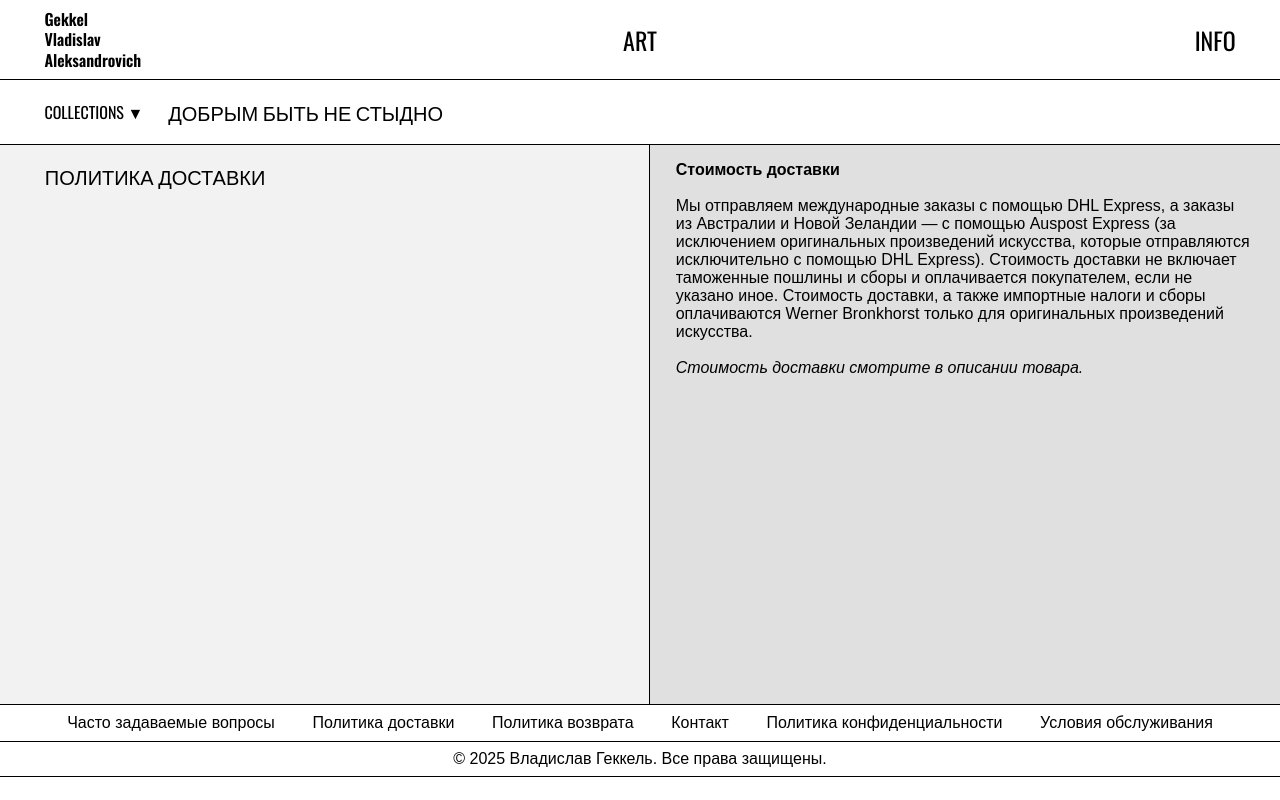
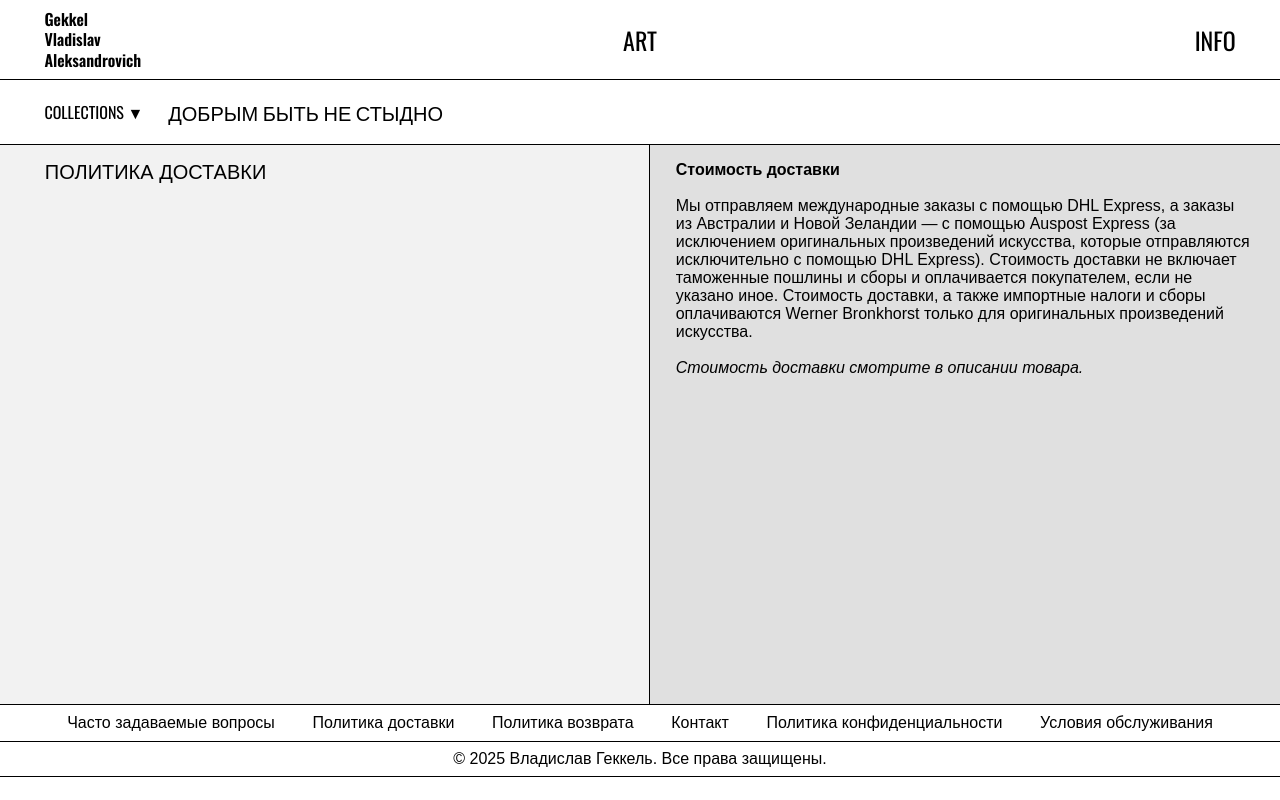
Before and after one commit to Gekkel1997/Vladislav_Gekkel, a plain HTML site: page contacts1.html in a window 1280 px wide. Drawn offline with nearby package versions, Linux system fonts and the light colour scheme.

Commit message:
Update contacts1.html

```diff
--- a/contacts1.html
+++ b/contacts1.html
@@ -41,8 +41,8 @@
 
     .new-block { width: 100%; height: 70vh; display: flex; border-bottom: 1px solid #000; }
     .new-block > div { flex: 1; font-size: 2vh; color: #000; position: relative; }
-    .left-title { font-size: 2.5vh; text-transform: uppercase; cursor: default; }
-    .new-block .left { background-color: #f2f2f2; border-right: 1px solid #000; padding: 2vh 2vw; display: flex; flex-direction: column; align-items: flex-start; justify-content: flex-start; }
+    .left-title { font-family: Arial, sans-serif; font-size: 2.5vh; text-transform: uppercase; cursor: default; }
+    .new-block .left { font-family: Arial, sans-serif; background-color: #f2f2f2; border-right: 1px solid #000; padding: 2vh 2vw; display: flex; flex-direction: column; align-items: flex-start; justify-content: flex-start; }
     .new-block .right { font-family: Arial, sans-serif; background-color: #e0e0e0; display: flex; flex-direction: column; align-items: flex-start; justify-content: flex-start; padding: 2vh 2vw; }
 
     .block-6, .block-7 { width: 100%; background-color: transparent; border-bottom: 1px solid #000; margin-top: 0; height: auto; padding: 1vh 0; }
```
